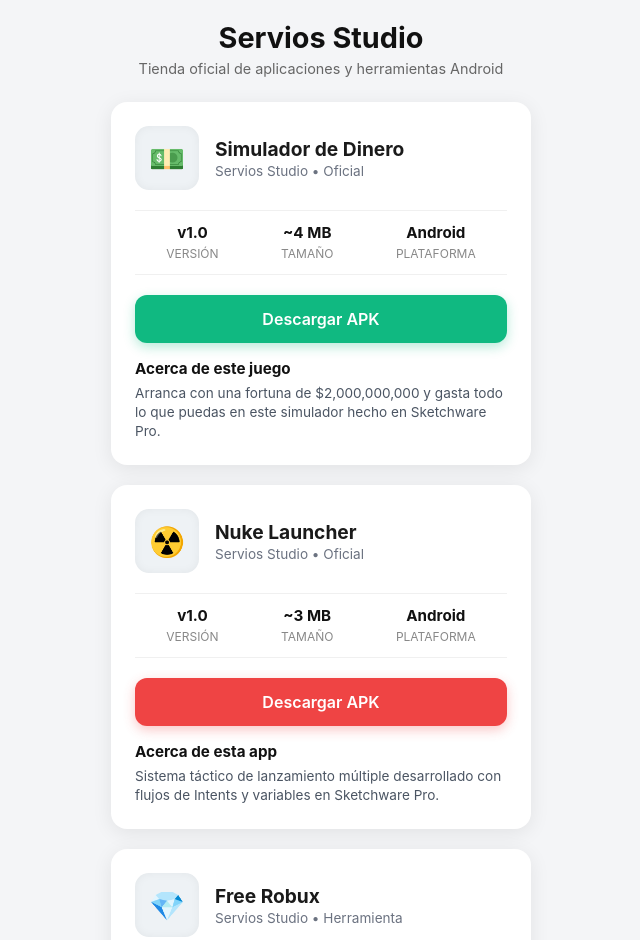
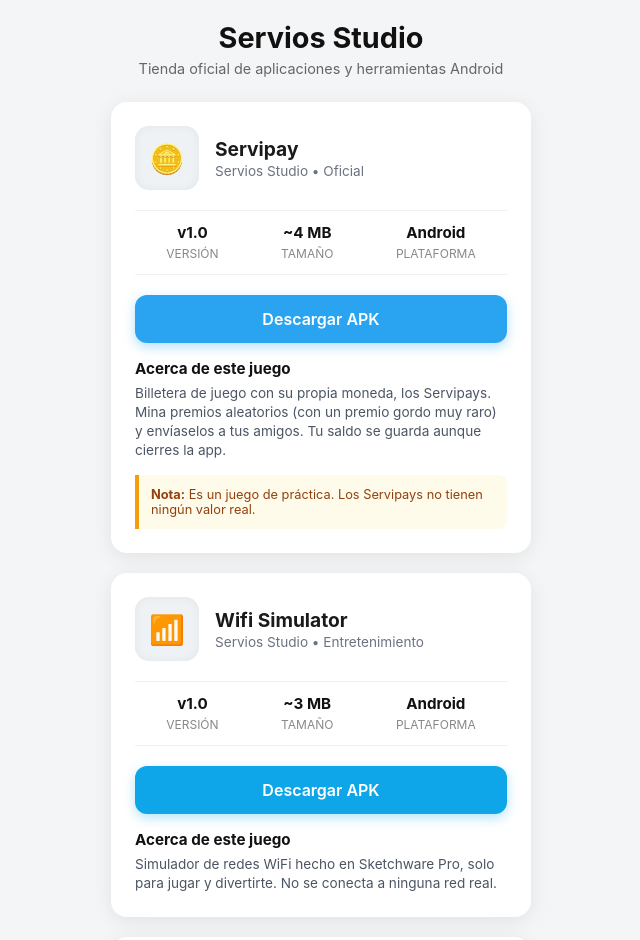
Before and after one commit to holacomonnn-glitch/Dinero, a plain HTML site: page index.html in a window 1280 px wide. Shown: the top 940 px of the page, without its empty margins (319-959 px from the left). Drawn offline with Linux system fonts and the light colour scheme.

Commit message:
Update index.html

```diff
--- a/index.html
+++ b/index.html
@@ -120,6 +120,12 @@
         .btn-virus { background-color: #dc2626; box-shadow: 0 4px 12px rgba(220, 38, 38, 0.3); }
         .btn-virus:hover { background-color: #b91c1c; }
 
+        .btn-servipay { background-color: #2aa4f0; box-shadow: 0 4px 12px rgba(42, 164, 240, 0.35); }
+        .btn-servipay:hover { background-color: #0b57b8; }
+
+        .btn-wifi { background-color: #0ea5e9; box-shadow: 0 4px 12px rgba(14, 165, 233, 0.3); }
+        .btn-wifi:hover { background-color: #0284c7; }
+
         .description {
             margin-top: 16px;
         }
@@ -151,7 +157,52 @@
         <p>Tienda oficial de aplicaciones y herramientas Android</p>
     </header>
 
-    <!-- 1. Simulador de Dinero -->
+    <!-- 1. Servipay -->
+    <div class="card">
+        <div class="app-header">
+            <div class="app-icon">🪙</div>
+            <div class="app-info">
+                <h2>Servipay</h2>
+                <p>Servios Studio • Oficial</p>
+            </div>
+        </div>
+        <div class="specs">
+            <div class="spec-item"><span>v1.0</span><span>Versión</span></div>
+            <div class="spec-item"><span>~4 MB</span><span>Tamaño</span></div>
+            <div class="spec-item"><span>Android</span><span>Plataforma</span></div>
+        </div>
+        <a href="Servipay.apk" download class="btn-download btn-servipay">Descargar APK</a>
+        <div class="description">
+            <h3>Acerca de este juego</h3>
+            <p>Billetera de juego con su propia moneda, los Servipays. Mina premios aleatorios (con un premio gordo muy raro) y envíaselos a tus amigos. Tu saldo se guarda aunque cierres la app.</p>
+        </div>
+        <div class="note">
+            <strong>Nota:</strong> Es un juego de práctica. Los Servipays no tienen ningún valor real.
+        </div>
+    </div>
+
+    <!-- 2. Wifi Simulator -->
+    <div class="card">
+        <div class="app-header">
+            <div class="app-icon">📶</div>
+            <div class="app-info">
+                <h2>Wifi Simulator</h2>
+                <p>Servios Studio • Entretenimiento</p>
+            </div>
+        </div>
+        <div class="specs">
+            <div class="spec-item"><span>v1.0</span><span>Versión</span></div>
+            <div class="spec-item"><span>~3 MB</span><span>Tamaño</span></div>
+            <div class="spec-item"><span>Android</span><span>Plataforma</span></div>
+        </div>
+        <a href="Wifi_simulator.apk" download class="btn-download btn-wifi">Descargar APK</a>
+        <div class="description">
+            <h3>Acerca de este juego</h3>
+            <p>Simulador de redes WiFi hecho en Sketchware Pro, solo para jugar y divertirte. No se conecta a ninguna red real.</p>
+        </div>
+    </div>
+
+    <!-- 3. Simulador de Dinero -->
     <div class="card">
         <div class="app-header">
             <div class="app-icon">💵</div>
@@ -172,7 +223,7 @@
         </div>
     </div>
 
-    <!-- 2. Nuke Launcher -->
+    <!-- 4. Nuke Launcher -->
     <div class="card">
         <div class="app-header">
             <div class="app-icon">☢️</div>
@@ -193,7 +244,7 @@
         </div>
     </div>
 
-    <!-- 3. Free Robux -->
+    <!-- 5. Free Robux -->
     <div class="card">
         <div class="app-header">
             <div class="app-icon">💎</div>
@@ -214,7 +265,7 @@
         </div>
     </div>
 
-    <!-- 4. Delta Executor -->
+    <!-- 6. Delta Executor -->
     <div class="card">
         <div class="app-header">
             <div class="app-icon">⚡</div>
@@ -235,7 +286,7 @@
         </div>
     </div>
 
-    <!-- 5. Virus App -->
+    <!-- 7. Virus App -->
     <div class="card">
         <div class="app-header">
             <div class="app-icon">⚠️</div>
@@ -260,4 +311,4 @@
     </div>
 
 </body>
-                </html>
+    </html>
```
